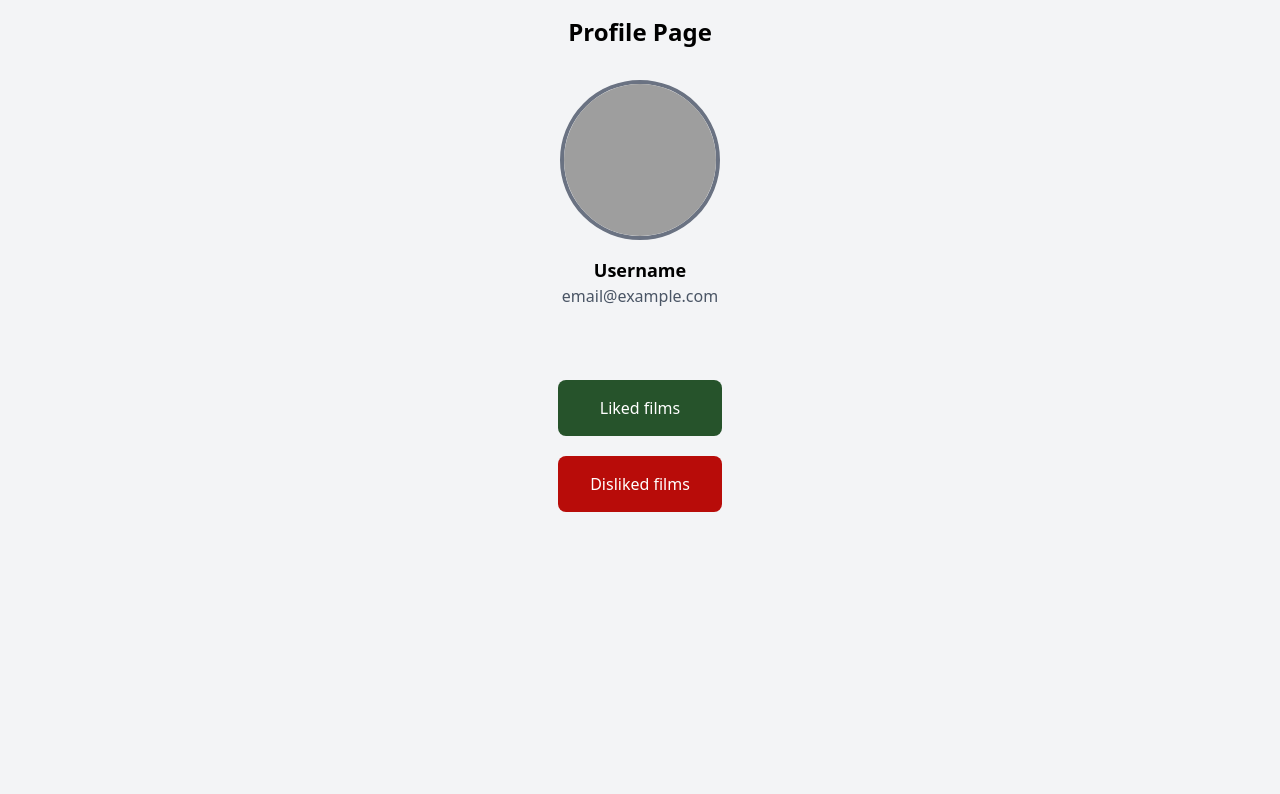
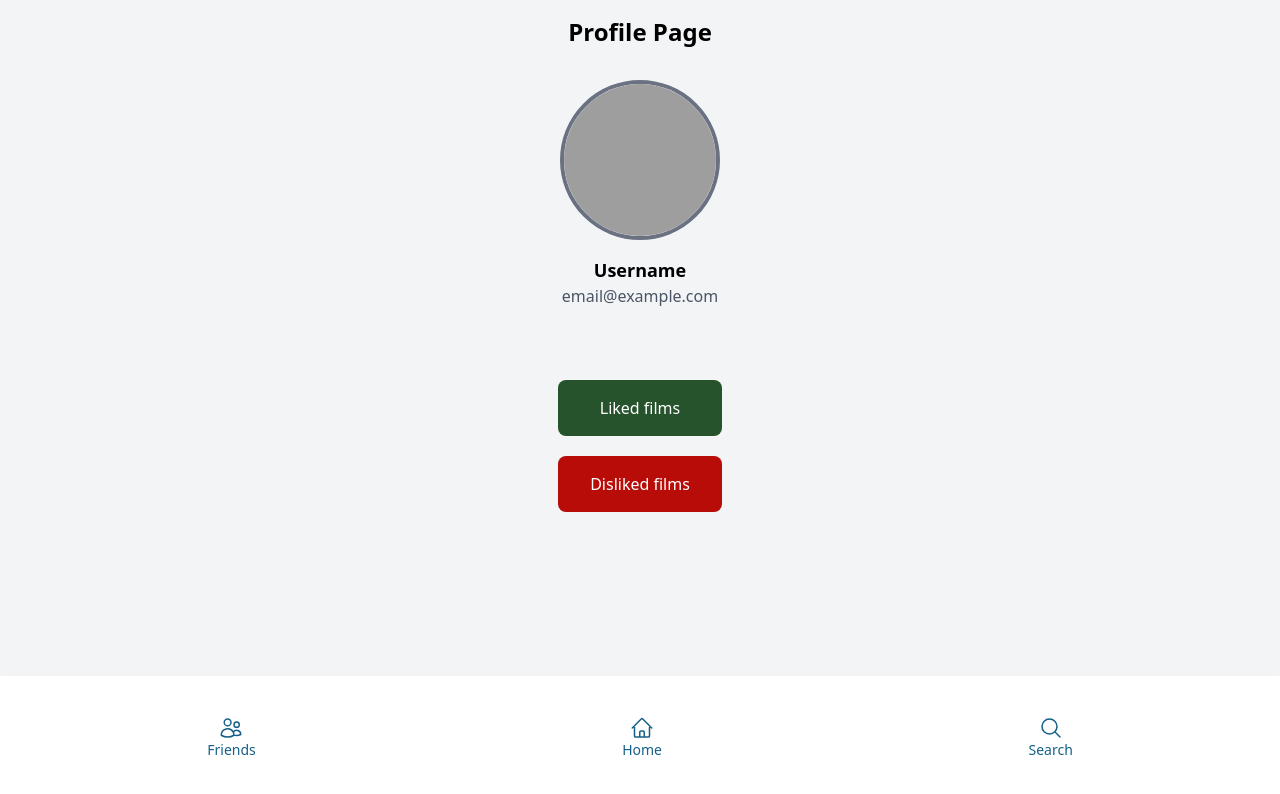
Before and after one commit to sondreir98/NTNU-TDT4140-Filmder, a React (Vite) app: page /Profile in a window 1280 px wide. Shown: the top 794 px of the page. Built offline with nearby package versions, Linux system fonts and the light colour scheme; grey boxes are pictures that could not be loaded.

Commit message:
style: :lipstick: Style Navbar
Laget icons.tsx og importert til navbar

```diff
--- /dev/null
+++ b/src/Icons.tsx
@@ -0,0 +1,27 @@
+export function HomeIcon() {
+    return <>
+    <svg xmlns="http://www.w3.org/2000/svg" fill="none" viewBox="0 0 24 24" stroke-width="1.5" stroke="currentColor" className="size-6">
+    <title>HomeIcon</title>
+    <path stroke-linecap="round" stroke-linejoin="round" d="m2.25 12 8.954-8.955c.44-.439 1.152-.439 1.591 0L21.75 12M4.5 9.75v10.125c0 .621.504 1.125 1.125 1.125H9.75v-4.875c0-.621.504-1.125 1.125-1.125h2.25c.621 0 1.125.504 1.125 1.125V21h4.125c.621 0 1.125-.504 1.125-1.125V9.75M8.25 21h8.25" />
+    </svg>
+    </>
+}
+
+export function UsersIcon() {
+    return <>
+    <svg xmlns="http://www.w3.org/2000/svg" fill="none" viewBox="0 0 24 24" stroke-width="1.5" stroke="currentColor" className="size-6">
+    <title>UsersIcon</title>
+    <path stroke-linecap="round" stroke-linejoin="round" d="M15 19.128a9.38 9.38 0 0 0 2.625.372 9.337 9.337 0 0 0 4.121-.952 4.125 4.125 0 0 0-7.533-2.493M15 19.128v-.003c0-1.113-.285-2.16-.786-3.07M15 19.128v.106A12.318 12.318 0 0 1 8.624 21c-2.331 0-4.512-.645-6.374-1.766l-.001-.109a6.375 6.375 0 0 1 11.964-3.07M12 6.375a3.375 3.375 0 1 1-6.75 0 3.375 3.375 0 0 1 6.75 0Zm8.25 2.25a2.625 2.625 0 1 1-5.25 0 2.625 2.625 0 0 1 5.25 0Z" />
+    </svg>
+    </>
+}
+
+export function SearchIcon() {
+    return <>
+    <svg xmlns="http://www.w3.org/2000/svg" fill="none" viewBox="0 0 24 24" stroke-width="1.5" stroke="currentColor" className="size-6">
+    <title>SearchIcon</title>
+    <path stroke-linecap="round" stroke-linejoin="round" d="m21 21-5.197-5.197m0 0A7.5 7.5 0 1 0 5.196 5.196a7.5 7.5 0 0 0 10.607 10.607Z" />
+    </svg>
+    </>
+
+}
--- a/src/Navbar.tsx
+++ b/src/Navbar.tsx
@@ -1,20 +1,20 @@
-import { HomeIcon, MagnifyingGlassIcon, UsersIcon } from "@heroicons/react/24/solid";
 import { NavLink } from "react-router-dom";
+import { HomeIcon,UsersIcon,SearchIcon } from "./Icons";
 
 function Navbar() {
     return (
         <nav className="fixed bottom-0 w-full bg-white shadow-lg p-10">
         <div className="flex justify-around items-center -mx-4">
             <NavLink to="/Friends" className="flex flex-col items-center text-dark hover:text-blue-500">
-                <UsersIcon className="h-6 w-6" />
+                <UsersIcon/>
                 <span className="text-sm">Friends</span>
             </NavLink>
             <NavLink to="/Home" className="flex flex-col items-center text-dark hover:text-blue-500">
-                <HomeIcon className="h-6 w-6" />
+                <HomeIcon/>
                 <span className="text-sm">Home</span>
             </NavLink>
             <NavLink to="/Search" className="flex flex-col items-center text-dark hover:text-blue-500">
-                <MagnifyingGlassIcon className="h-6 w-6" />
+                <SearchIcon/>
                 <span className="text-sm">Search</span>
             </NavLink>
         </div>
--- a/src/main.tsx
+++ b/src/main.tsx
@@ -3,23 +3,23 @@ import { createRoot } from "react-dom/client";
 import "./index.css";
 import { BrowserRouter, Route, Routes } from "react-router-dom";
 import Home from "./Home.tsx";
+import Navbar from "./Navbar.tsx";
+import Profile from "./Profile.tsx";
 import SignUpPage from "./pages/SignUpPage.tsx";
 import LoginPage from "./pages/loginpage.tsx";
-import Profile from "./Profile.tsx";
-import Navbar from "./Navbar.tsx";
 
 createRoot(
 	document.querySelector(":root > body > #react-root") as HTMLDivElement,
 ).render(
 	<StrictMode>
 		<BrowserRouter>
-			<Navbar/>
 			<Routes>
 				<Route index element={<Home />} />
 				<Route path="/login" element={<LoginPage />} />
 				<Route path="/signup" element={<SignUpPage />} />
 				<Route path="/Profile" element={<Profile />} />
 			</Routes>
+			<Navbar />
 		</BrowserRouter>
 	</StrictMode>,
 );
```
